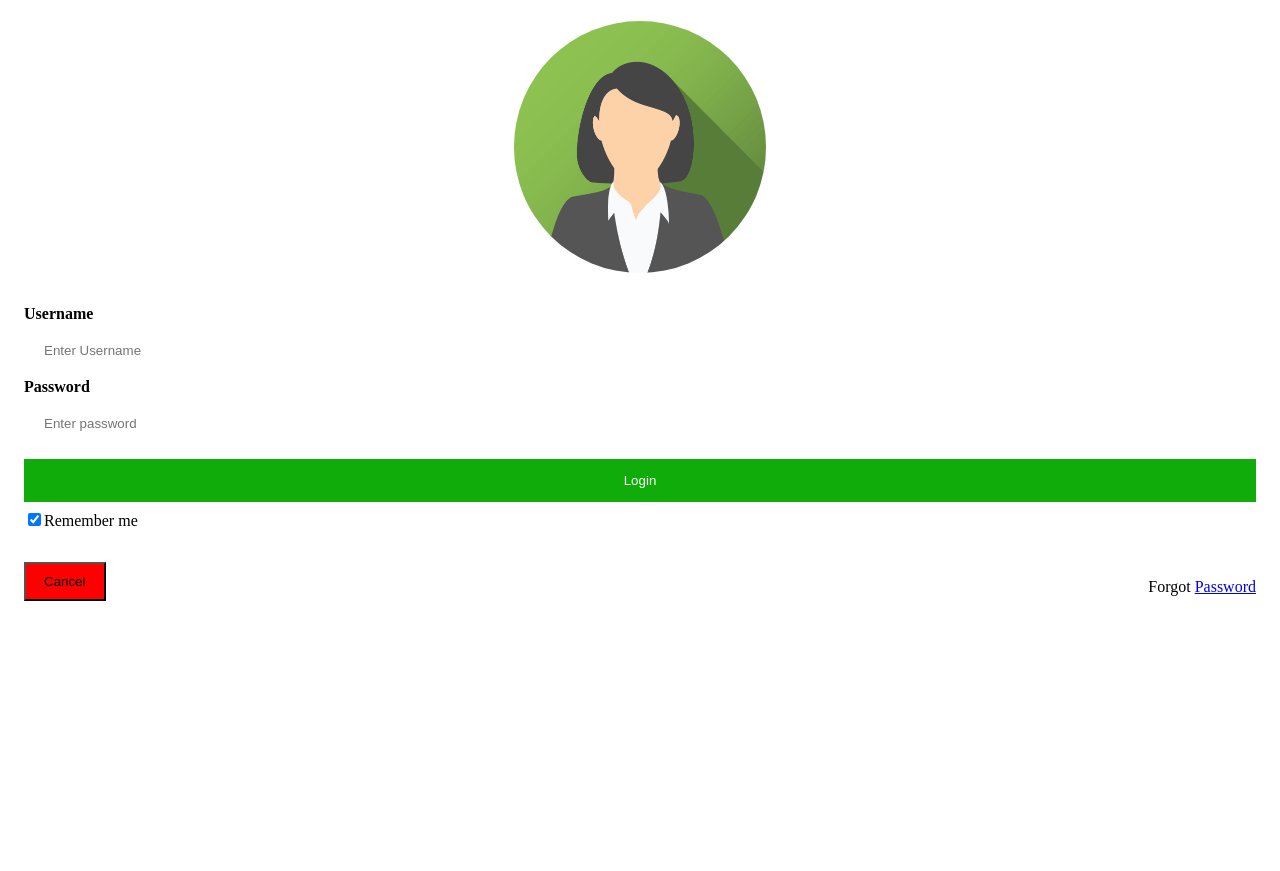
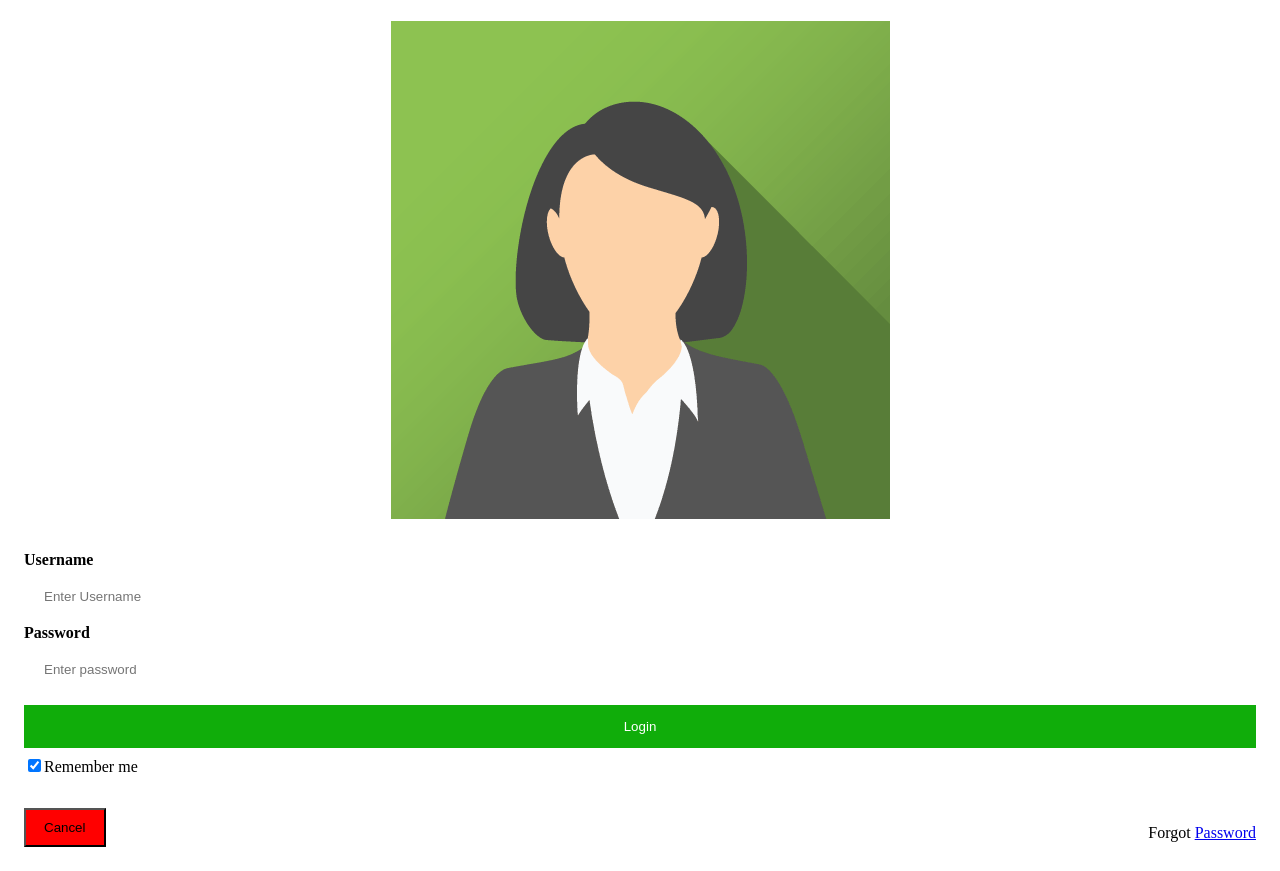
Before and after one commit to shubhamsingh2002/demowebsite, a plain HTML site: page index.html in a window 1280 px wide. Shown: the part 50-921 px from the top of the page. Before the commit the page ends 800 px from the top, so only its background shows below. Drawn offline with Linux system fonts and the light colour scheme.

Commit message:
Update index.html

```diff
--- a/index.html
+++ b/index.html
@@ -62,7 +62,7 @@
     <h2>Login Form</h2>
     <form action="/action_page.php" method="post">
 <div class="imgcontainer">
-    <img src="avatar.png" alt="avatar" class="avatar">
+   <img src="avatar.png">
 </div>
 <div class="container">
  <label for="uname"><b>Username</b></label>
```
